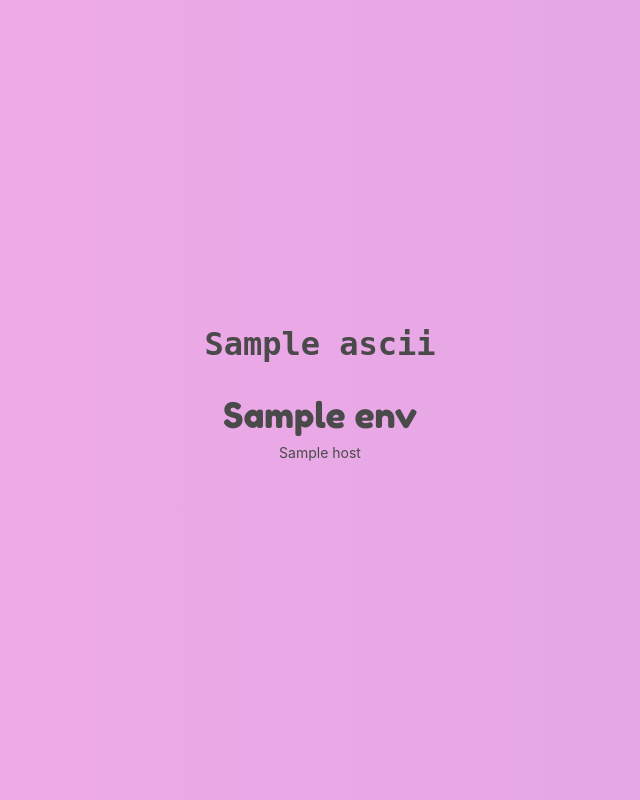
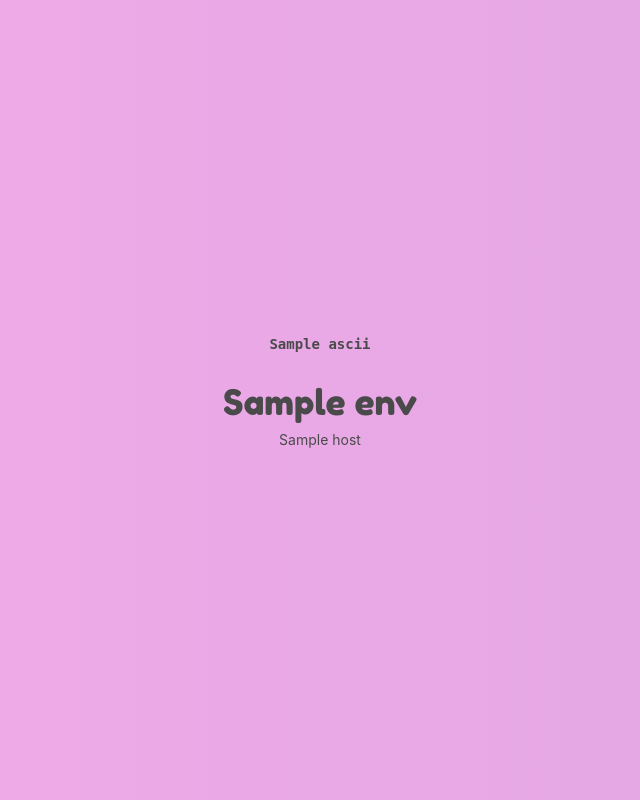
Before and after one commit to christippett/7apps-in-7minutes, a Flask app: template app/templates/index.html in a window 1280 px wide. Shown: the whole page, without its empty margins (320-960 px from the left). Run offline with Flask 2, Linux system fonts and the light colour scheme; the template is opened without the code that fills it: most values are stand-ins (such as "Sample title", 1, 10 or a date in 2020).

Commit message:
style: Play with font sizing

```diff
--- a/app/templates/index.html
+++ b/app/templates/index.html
@@ -31,7 +31,7 @@
         align-items: center;
         justify-content: center;
         height: 100vh;
-        font-size: 4vh !important;
+        font-size: 100%;
       }
 
       .ascii {
```
